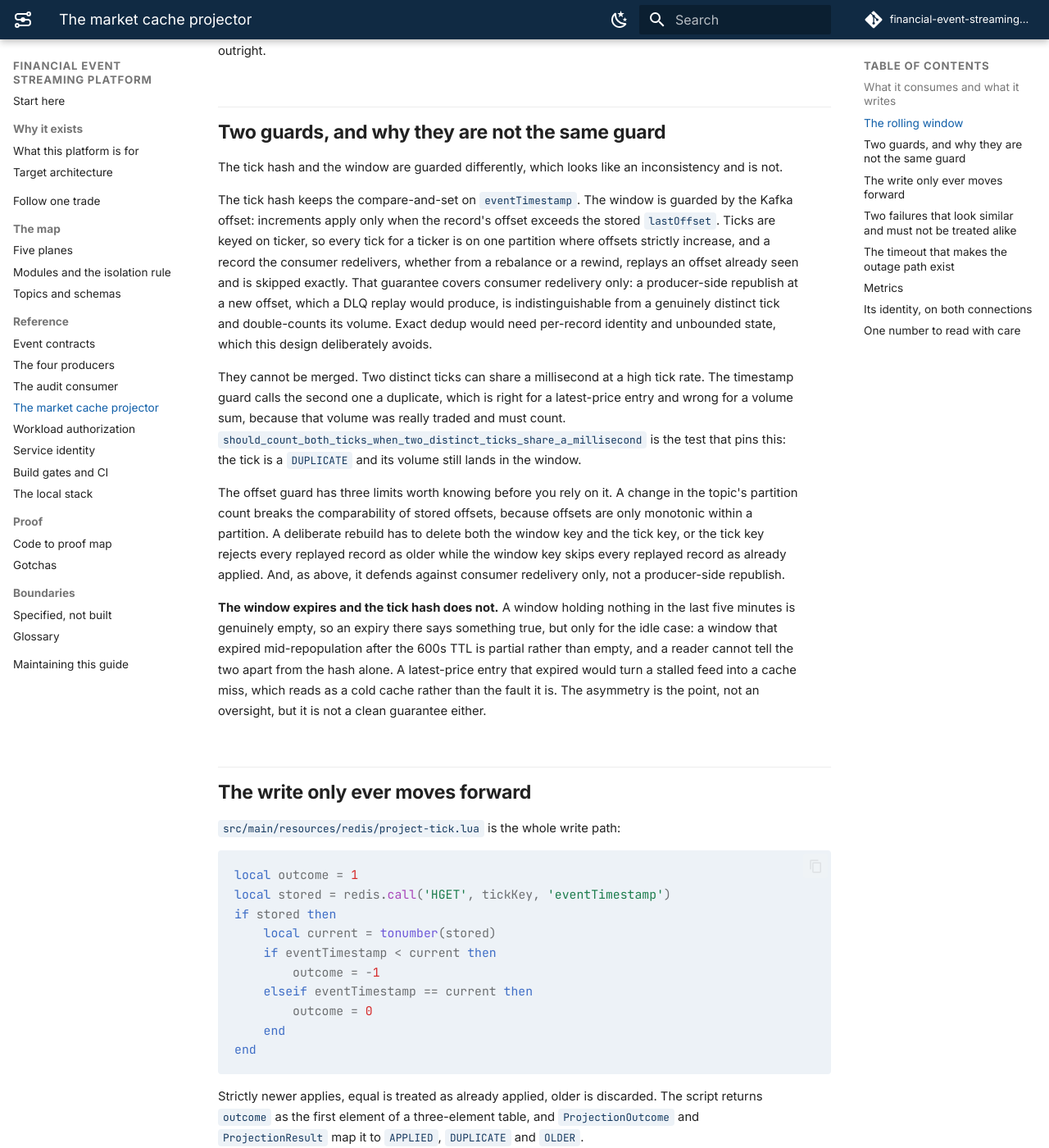
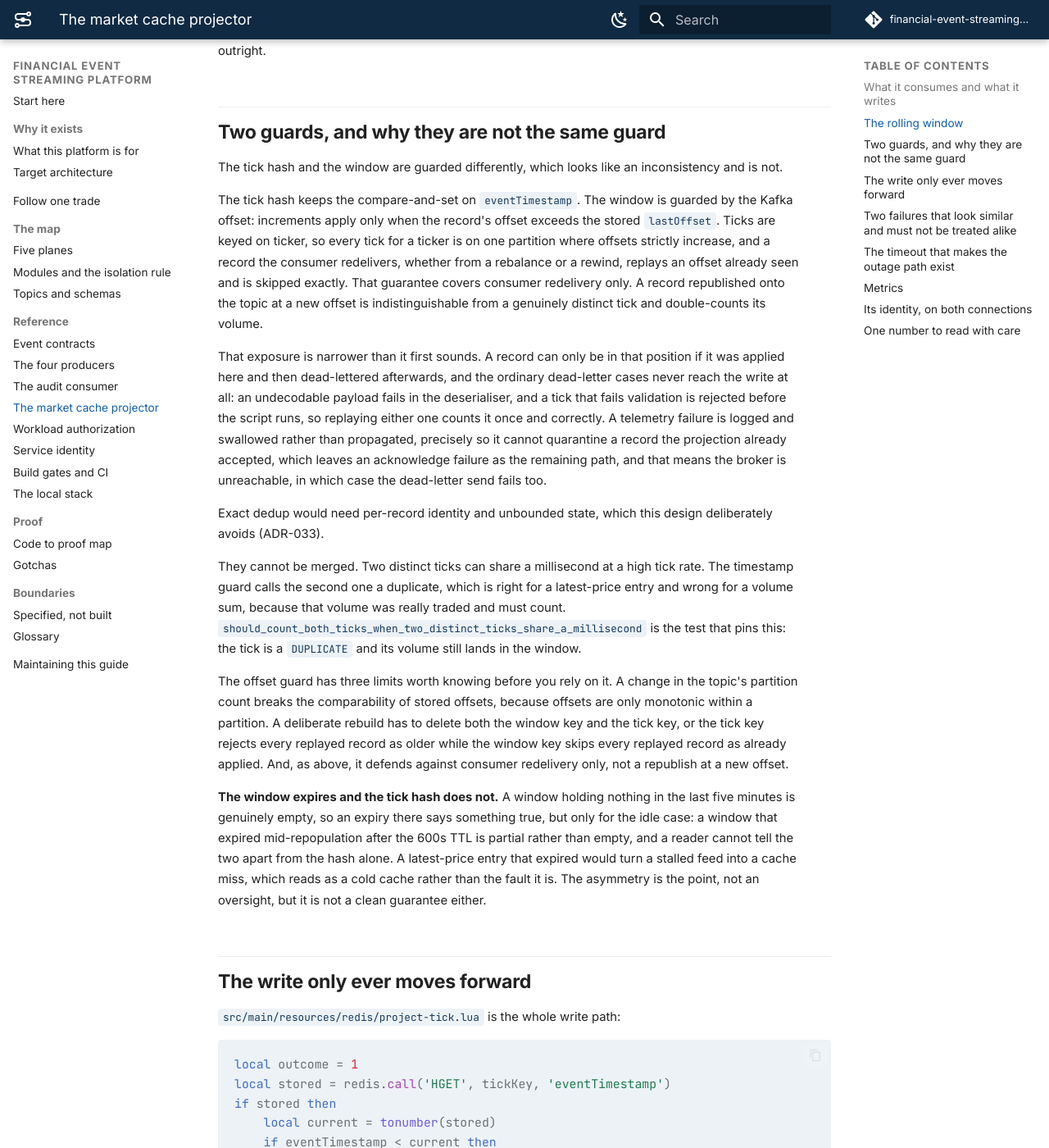
Before and after one commit to salgotraja/financial-event-streaming-platform, an MkDocs documentation site: the page built from guide/docs/projector.md, in a window 1280 px wide and 1400 px high, scrolled down 1800 px. Shown: the whole window at 82% size. Built offline with MkDocs 1.6.1 and Material for MkDocs 9.7.7, drawn with Linux system fonts in a browser that asks for light colours; comment, search, counter and statistics services are not loaded.

Commit message:
docs(projector): state precisely which records a republish can double-count

```diff
--- a/guide/docs/projector.md
+++ b/guide/docs/projector.md
@@ -80,10 +80,20 @@ The tick hash keeps the compare-and-set on `eventTimestamp`. The window is guard
 offset: increments apply only when the record's offset exceeds the stored `lastOffset`. Ticks are
 keyed on ticker, so every tick for a ticker is on one partition where offsets strictly increase, and a
 record the consumer redelivers, whether from a rebalance or a rewind, replays an offset already seen
-and is skipped exactly. That guarantee covers consumer redelivery only: a producer-side republish at a
-new offset, which a DLQ replay would produce, is indistinguishable from a genuinely distinct tick and
-double-counts its volume. Exact dedup would need per-record identity and unbounded state, which this
-design deliberately avoids.
+and is skipped exactly. That guarantee covers consumer redelivery only. A record republished onto the
+topic at a new offset is indistinguishable from a genuinely distinct tick and double-counts its
+volume.
+
+That exposure is narrower than it first sounds. A record can only be in that position if it was
+applied here and then dead-lettered afterwards, and the ordinary dead-letter cases never reach the
+write at all: an undecodable payload fails in the deserialiser, and a tick that fails validation is
+rejected before the script runs, so replaying either one counts it once and correctly. A telemetry
+failure is logged and swallowed rather than propagated, precisely so it cannot quarantine a record
+the projection already accepted, which leaves an acknowledge failure as the remaining path, and that
+means the broker is unreachable, in which case the dead-letter send fails too.
+
+Exact dedup would need per-record identity and unbounded state, which this design deliberately
+avoids (ADR-033).
 
 They cannot be merged. Two distinct ticks can share a millisecond at a high tick rate. The timestamp
 guard calls the second one a duplicate, which is right for a latest-price entry and wrong for a volume
@@ -95,7 +105,7 @@ The offset guard has three limits worth knowing before you rely on it. A change
 partition count breaks the comparability of stored offsets, because offsets are only monotonic within
 a partition. A deliberate rebuild has to delete both the window key and the tick key, or the tick key
 rejects every replayed record as older while the window key skips every replayed record as already
-applied. And, as above, it defends against consumer redelivery only, not a producer-side republish.
+applied. And, as above, it defends against consumer redelivery only, not a republish at a new offset.
 
 **The window expires and the tick hash does not.** A window holding nothing in the last five minutes
 is genuinely empty, so an expiry there says something true, but only for the idle case: a window that
```
Also changed, not shown: 1 other file.
